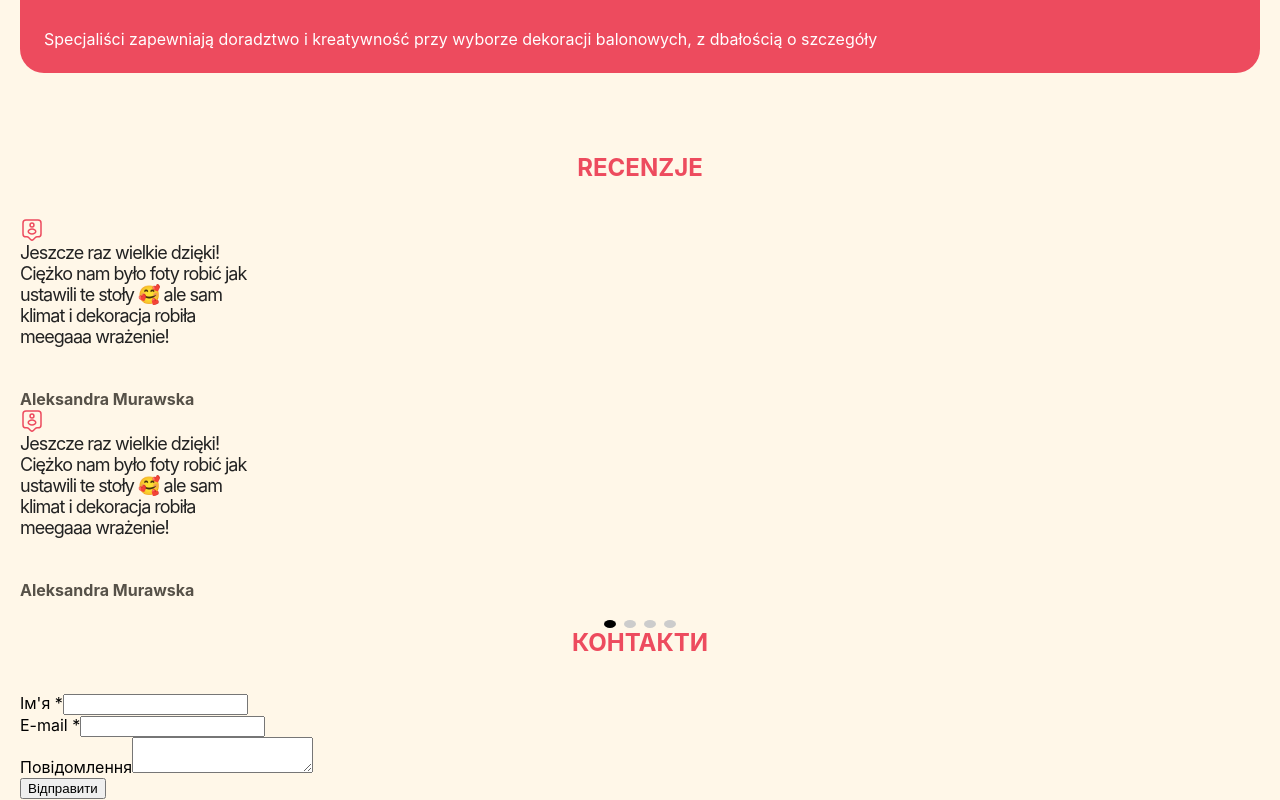
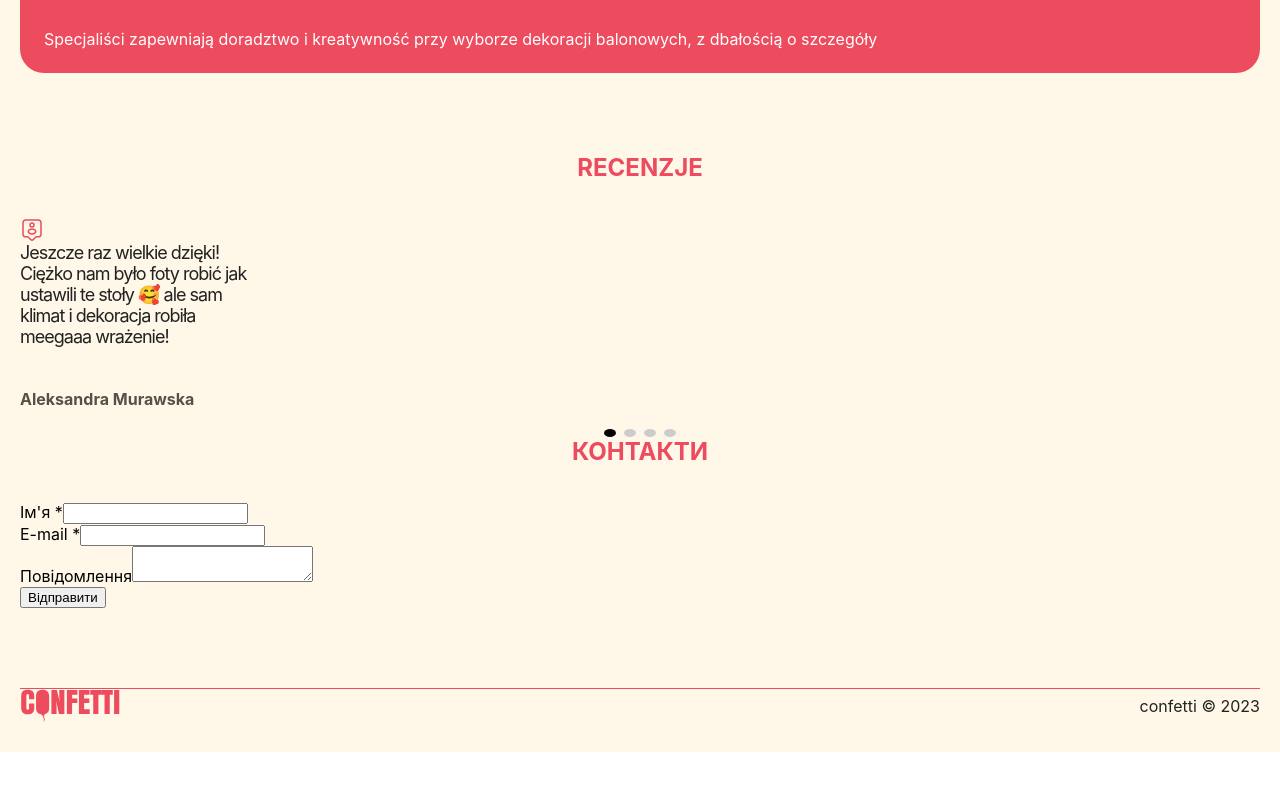
Before and after one commit to VasylTehlivets/Confetti, a React (Create React App) app: page / in a window 1280 px wide. Shown: the part 371-1171 px from the top of the page. After the commit the page ends 1123 px from the top, so only its background shows below. Built offline with nearby package versions, Linux system fonts and the light colour scheme.

Commit message:
Update Reviews.js

```diff
--- a/src/components/Reviews/Reviews.js
+++ b/src/components/Reviews/Reviews.js
@@ -140,67 +140,6 @@ const Reviews = () => {
             </div>
           </div>
         )}
-        {/* Перший слайд */}
-        {activeSlide === 1 && (
-          <div className="slide">
-            <img src={user1} alt="user-1" />
-            <p className="review-descr">
-              Jeszcze raz wielkie dzięki! <br /> Ciężko nam było foty robić jak
-              <br />
-              ustawili te stoły 🥰 ale sam <br />
-              klimat i dekoracja robiła <br /> meegaaa wrażenie!
-            </p>
-            <div className="tag-user">
-              <h3 className="review-name">Aleksandra Murawska</h3>
-            </div>
-          </div>
-        )}
-
-        {/* Другий слайд */}
-        {activeSlide === 2 && (
-          <div className="slide">
-            <img src={user2} alt="user-2" />
-            <p className="review-descr">
-              Jeszcze raz wielkie dzięki! <br /> Ciężko nam było foty robić jak
-              <br />
-              ustawili te stoły 🥰 ale sam <br />
-              klimat i dekoracja robiła <br /> meegaaa wrażenie!
-            </p>
-            <div className="tag-user">
-              <h3 className="review-name">Aleksandra Murawska</h3>
-            </div>
-          </div>
-        )}
-        {/* Третій слайд */}
-        {activeSlide === 3 && (
-          <div className="slide">
-            <img src={user3} alt="user-3" />
-            <p className="review-descr">
-              Jeszcze raz wielkie dzięki! <br /> Ciężko nam było foty robić jak
-              <br />
-              ustawili te stoły 🥰 ale sam <br />
-              klimat i dekoracja robiła <br /> meegaaa wrażenie!
-            </p>
-            <div className="tag-user">
-              <h3 className="review-name">Aleksandra Murawska</h3>
-            </div>
-          </div>
-        )}
-        {/* Четвертий слайд */}
-        {activeSlide === 4 && (
-          <div className="slide">
-            <img src={user4} alt="user-4" />
-            <p className="review-descr">
-              Jeszcze raz wielkie dzięki! <br /> Ciężko nam było foty robić jak
-              <br />
-              ustawili te stoły 🥰 ale sam <br />
-              klimat i dekoracja robiła <br /> meegaaa wrażenie!
-            </p>
-            <div className="tag-user">
-              <h3 className="review-name">Aleksandra Murawska</h3>
-            </div>
-          </div>
-        )}
       </div>
 
       {/* Пагінація */}
```
